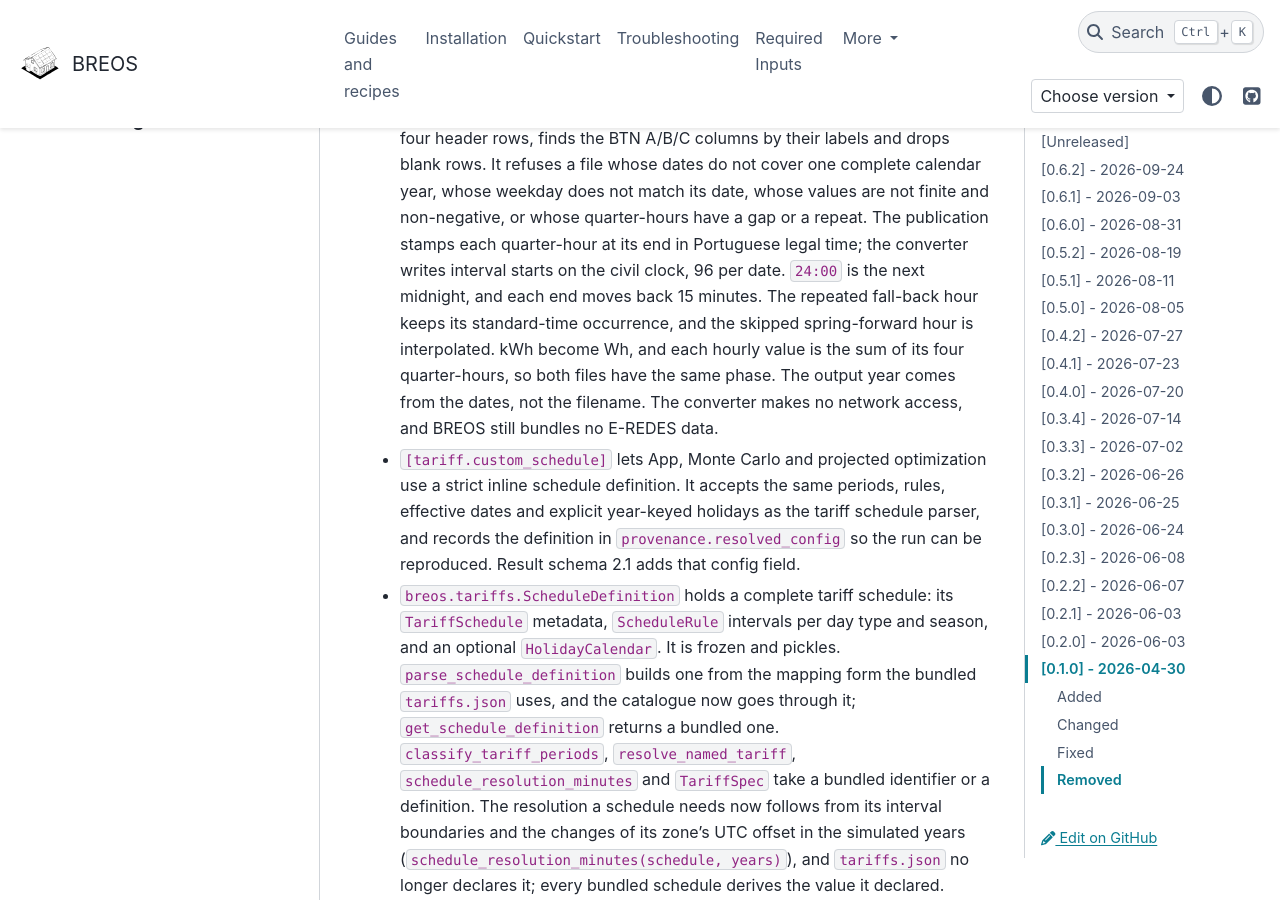
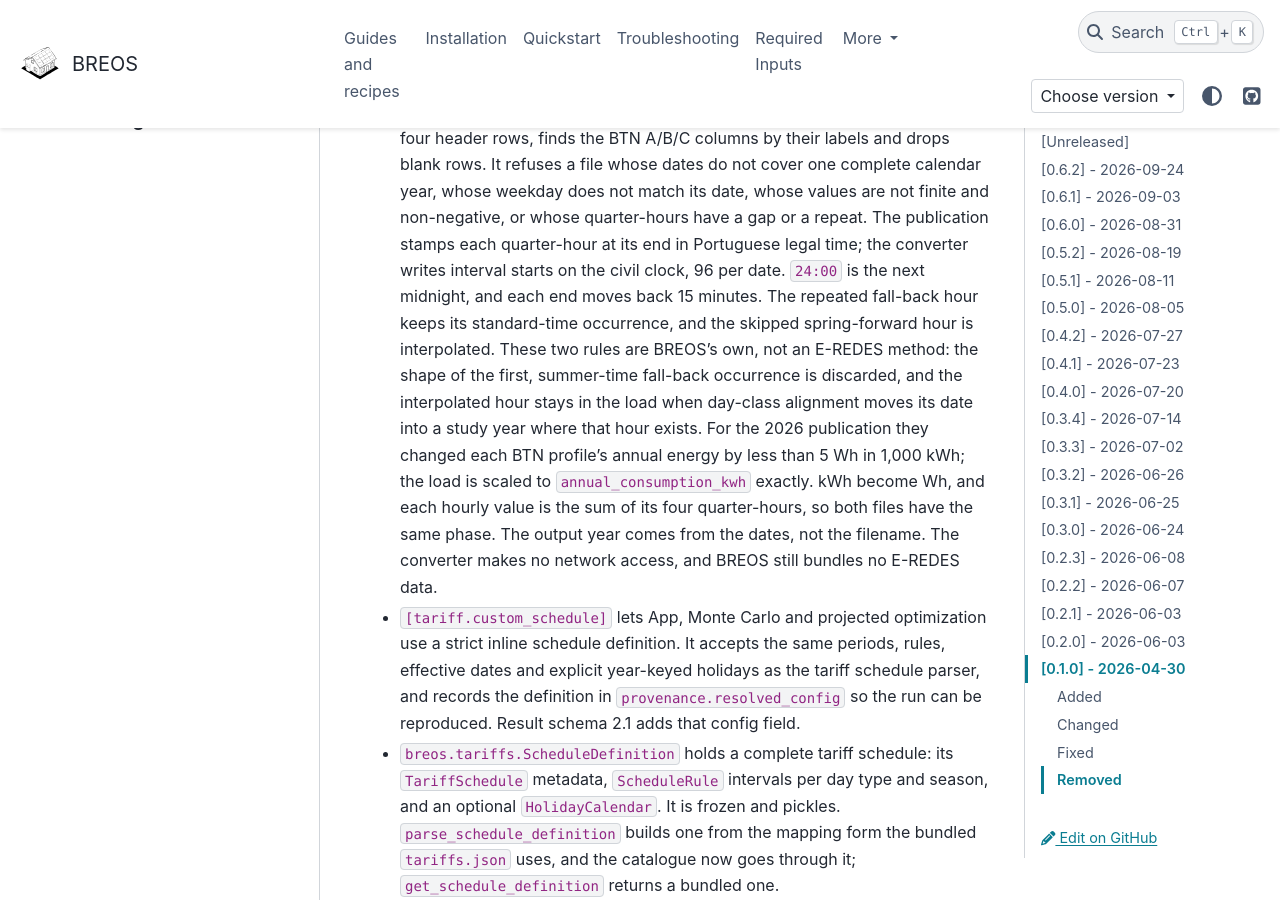
Before and after one commit to Str4vinci/breos, a Sphinx documentation site: the page built from docs/changelog.md, in a window 1280 px wide and 900 px high, scrolled down 507 px. Built offline with Sphinx 7.4.7 and the PyData theme 0.15.4, drawn with Linux system fonts in a browser that asks for light colours; comment, search, counter and statistics services are not loaded.

Commit message:
docs: state the E-REDES converter's clock-change limits
The fall-back rule discards the summer-time occurrence's shape, and the
interpolated spring-forward hour is kept when day-class alignment moves
its date into a study year where that hour exists. The "few Wh" energy
change is the measured 2026 result. A cross-year regression pins the
retained interpolation and the exact normalized annual energy.

```diff
--- a/CHANGELOG.md
+++ b/CHANGELOG.md
@@ -7,22 +7,28 @@ All notable changes to BREOS are documented here. Format follows [Keep a Changel
 ### Added
 - `tools/convert_eredes_profiles.py` converts the E-REDES consumption-profile
   publication (`Perfil_Consumo_Injecao_E-REDES_<year>.csv`) to the
-  `EREDES_<year>_BTN_1000kwh_15min.csv` and `EREDES_<year>_BTN_1000kwh_hourly.csv`
-  files that `eredes_btn_a`, `eredes_btn_b` and `eredes_btn_c` read
+  `EREDES_<year>_BTN_1000kwh_15min.csv` and
+  `EREDES_<year>_BTN_1000kwh_hourly.csv` files that `eredes_btn_a`,
+  `eredes_btn_b` and `eredes_btn_c` read
   ([#303](https://github.com/Str4vinci/breos/issues/303)). It reads the
-  Latin-1 file with its four header rows, finds the BTN A/B/C columns by
-  their labels and drops blank rows. It refuses a file whose dates do not
-  cover one complete calendar year, whose weekday does not match its date,
-  whose values are not finite and non-negative, or whose quarter-hours have a
-  gap or a repeat. The publication stamps each quarter-hour at its end in
-  Portuguese legal time; the converter writes interval starts on the civil
-  clock, 96 per date. `24:00` is the next midnight, and each end moves back
-  15 minutes. The repeated fall-back hour keeps its standard-time occurrence,
-  and the skipped spring-forward hour is interpolated. kWh become Wh, and
-  each hourly value is the sum of its four quarter-hours, so both files have
-  the same phase. The output year comes from the dates, not the filename.
-  The converter makes no network access, and BREOS still bundles no E-REDES
-  data.
+  Latin-1 file with its four header rows, finds the BTN A/B/C columns by their
+  labels and drops blank rows. It refuses a file whose dates do not cover one
+  complete calendar year, whose weekday does not match its date, whose values
+  are not finite and non-negative, or whose quarter-hours have a gap or a
+  repeat. The publication stamps each quarter-hour at its end in Portuguese
+  legal time; the converter writes interval starts on the civil clock, 96 per
+  date. `24:00` is the next midnight, and each end moves back 15 minutes. The
+  repeated fall-back hour keeps its standard-time occurrence, and the skipped
+  spring-forward hour is interpolated. These two rules are BREOS's own, not an
+  E-REDES method: the shape of the first, summer-time fall-back occurrence is
+  discarded, and the interpolated hour stays in the load when day-class
+  alignment moves its date into a study year where that hour exists. For the
+  2026 publication they changed each BTN profile's annual energy by less than
+  5 Wh in 1,000 kWh; the load is scaled to `annual_consumption_kwh` exactly.
+  kWh become Wh, and each hourly value is the sum of its four quarter-hours,
+  so both files have the same phase. The output year comes from the dates, not
+  the filename. The converter makes no network access, and BREOS still bundles
+  no E-REDES data.
 - `[tariff.custom_schedule]` lets App, Monte Carlo and projected optimization
   use a strict inline schedule definition. It accepts the same periods, rules,
   effective dates and explicit year-keyed holidays as the tariff schedule
```
Also changed, not shown: docs/api/load-profiles.md (+20 -5 lines), 2 other files.
